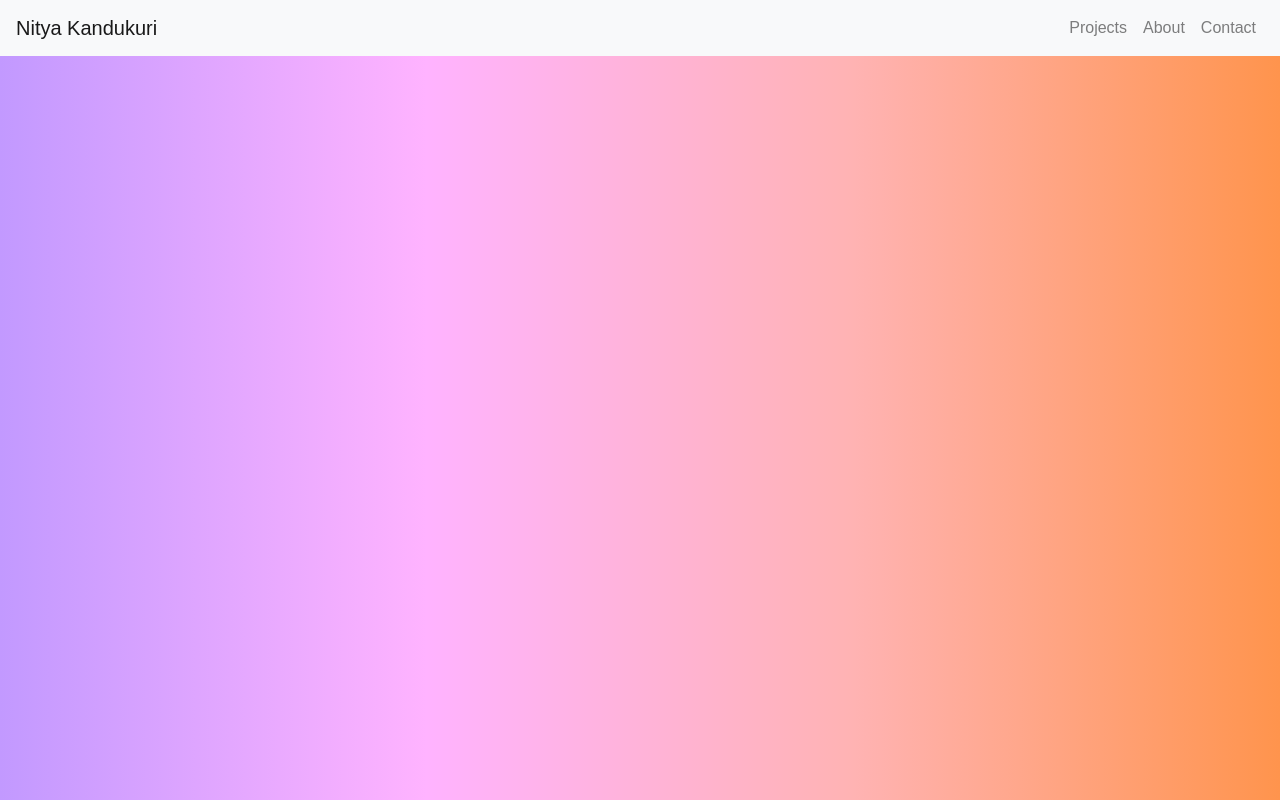
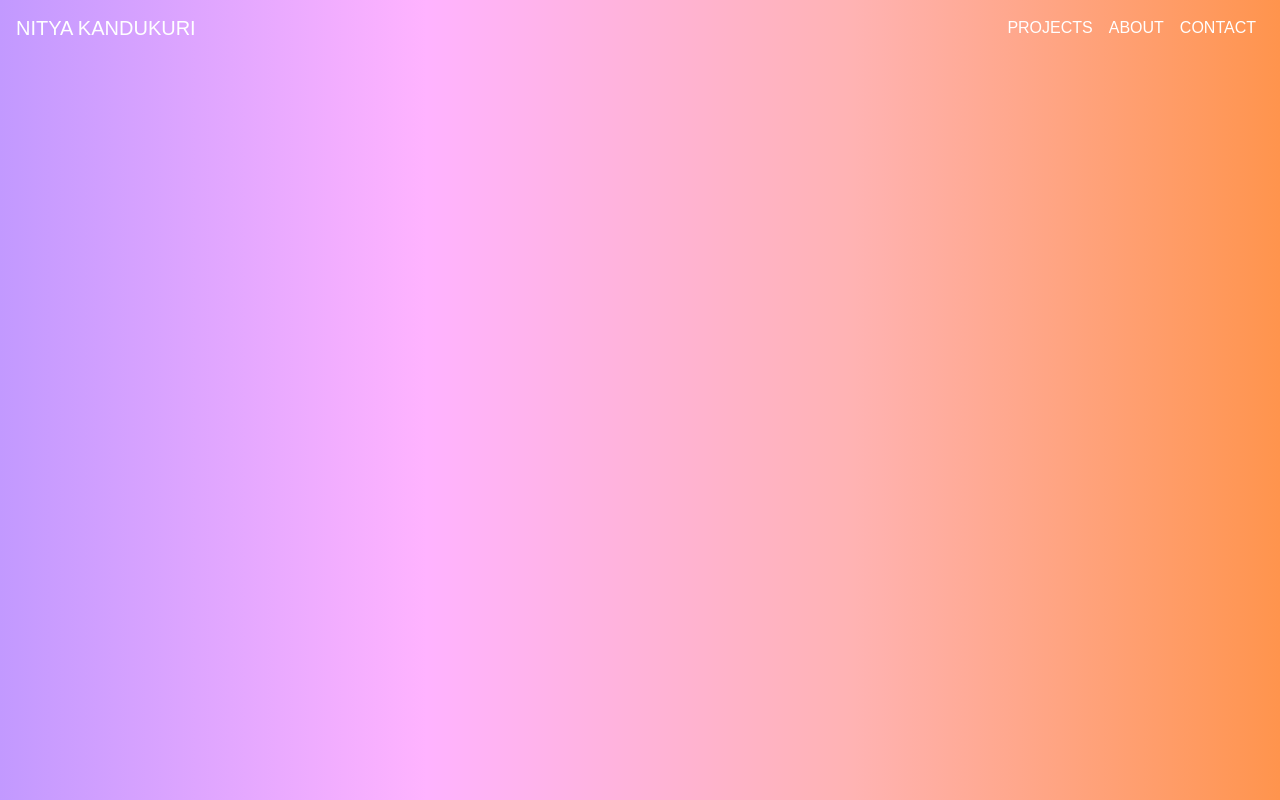
Before and after one commit to nkand84/React-Portfolio, a React (Create React App) app: page / in a window 1280 px wide. Built offline with nearby package versions, Linux system fonts and the light colour scheme.

Commit message:
navbar with css

```diff
--- a/src/components/Navbar/Navbar.css
+++ b/src/components/Navbar/Navbar.css
@@ -0,0 +1,4 @@
+a{
+    color: #fff !important;
+    text-transform: uppercase;
+}
--- a/src/components/Navbar/Navbar.js
+++ b/src/components/Navbar/Navbar.js
@@ -5,7 +5,7 @@
 
 const Navbar = () =>
 
-    <nav className="navbar navbar-expand-lg navbar-light bg-light">
+    <nav className="navbar navbar-expand-lg">
         <Link className="navbar-brand" to="/">Nitya Kandukuri</Link>
         <button className="navbar-toggler" type="button" data-toggle="collapse" data-target="#navbarSupportedContent" aria-controls="navbarSupportedContent" aria-expanded="false" aria-label="Toggle navigation">
             <span className="navbar-toggler-icon"></span>
```
